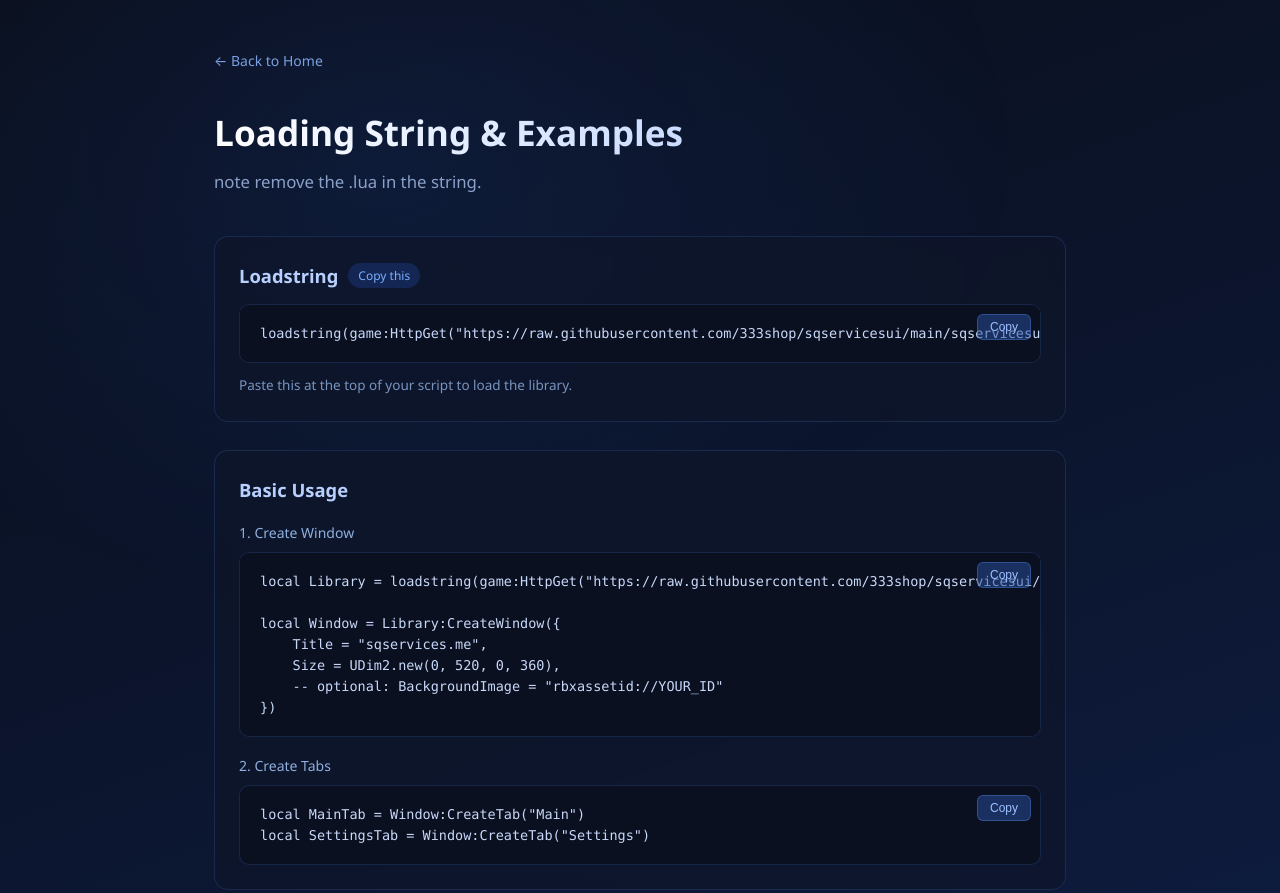
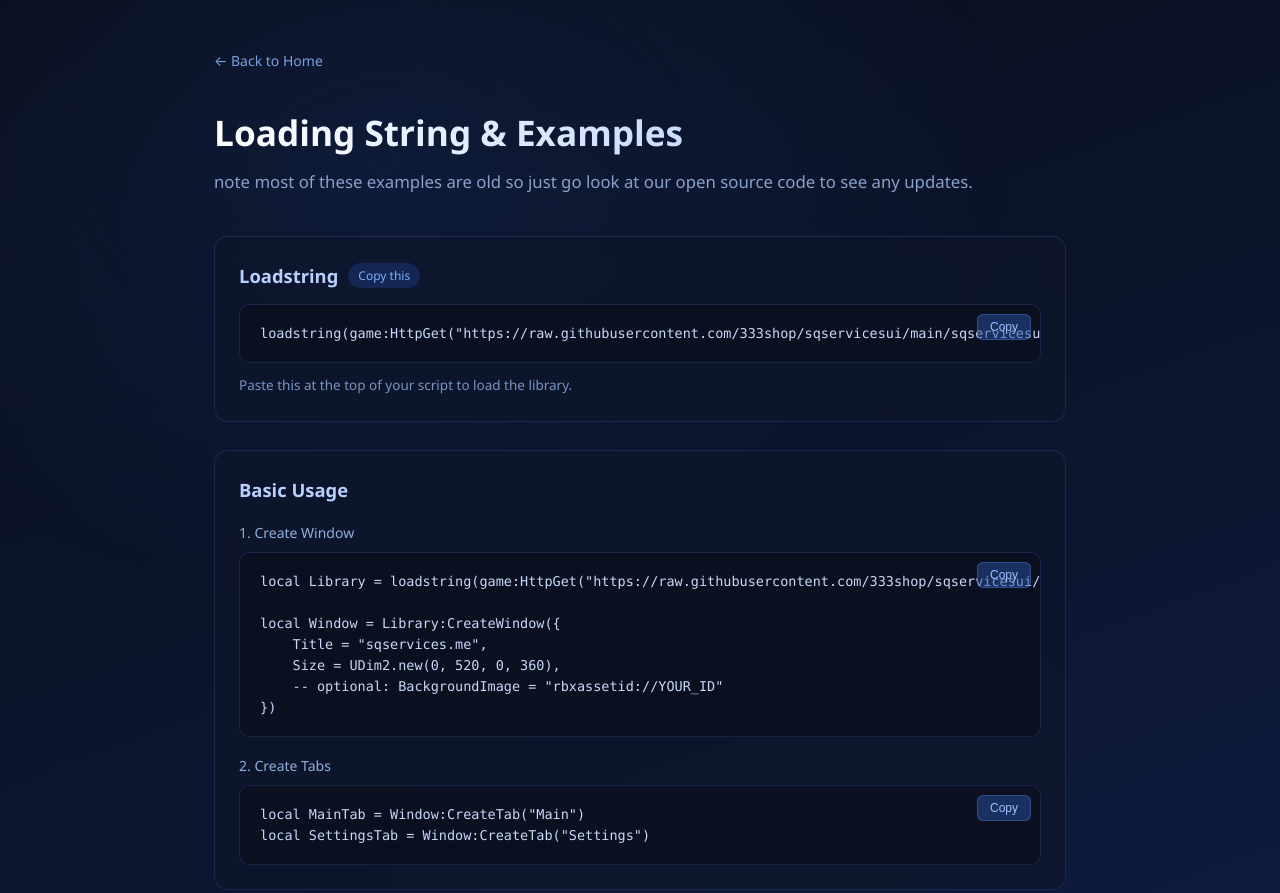
Before and after one commit to 333shop/sqservices.me, a plain HTML site: page docs.html in a window 1280 px wide. Shown: the top 893 px of the page. Drawn offline with Linux system fonts and the light colour scheme.

Commit message:
Update subtitle note in docs.html

```diff
--- a/docs.html
+++ b/docs.html
@@ -156,7 +156,7 @@
         </a>
 
         <h1>Loading String & Examples</h1>
-        <p class="subtitle">note remove the .lua in the string.</p>
+        <p class="subtitle">note most of these examples are old so just go look at our open source code to see any updates.</p>
 
         <!-- LOADSTRING -->
         <div class="card">
```
